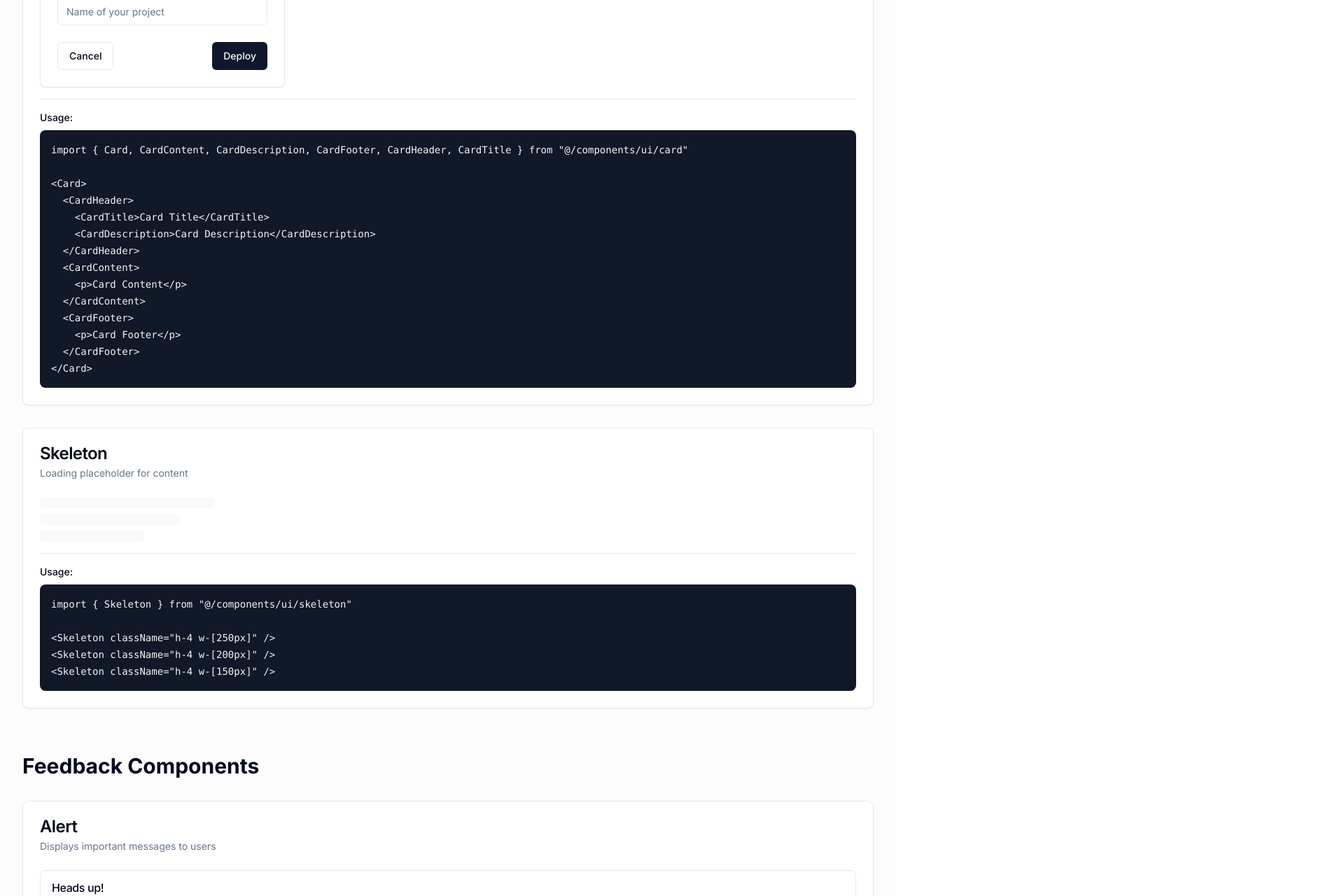
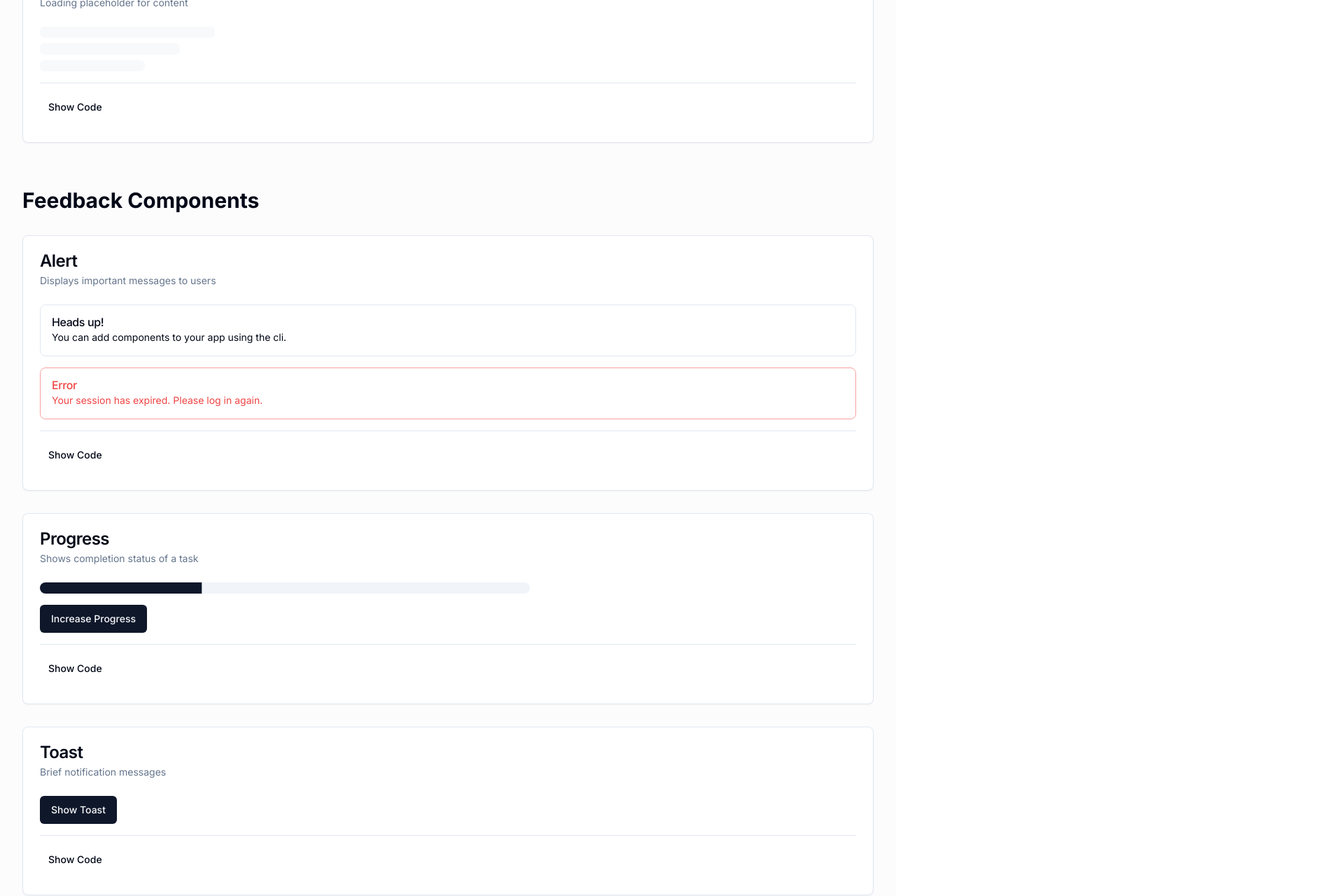
Before and after one commit to aibuildersmx/website, a Next.js app in the folder apps/web/: page /components-test in a window 1280 px wide. Shown: the part 1420-2700 px from the top of the page at 70% size, 1920 px wide, since content can reach past the window. Built offline with nearby package versions, Linux system fonts and the light colour scheme.

Commit message:
toggleable code exampels

```diff
--- a/apps/web/src/app/components-test/page.tsx
+++ b/apps/web/src/app/components-test/page.tsx
@@ -486,6 +486,11 @@ export default function ComponentsTestPage() {
   const [progress, setProgress] = useState(33);
   const [isVisible, setIsVisible] = useState(true);
   const [selectedId, setSelectedId] = useState<string | null>(null);
+  const [showCode, setShowCode] = useState<{ [key: string]: boolean }>({});
+
+  const toggleCode = (componentName: string) => {
+    setShowCode((prev) => ({ ...prev, [componentName]: !prev[componentName] }));
+  };
 
   return (
     <div className="min-h-screen bg-gray-50/50">
@@ -559,8 +564,17 @@ export default function ComponentsTestPage() {
                   </div>
                   <Separator />
                   <div>
-                    <h4 className="text-sm font-medium mb-2">Usage:</h4>
+                    <Button
+                      variant="ghost"
+                      size="sm"
+                      onClick={() => toggleCode("avatar")}
+                      className="mb-2"
+                    >
+                      {showCode.avatar ? "Hide" : "Show"} Code
+                    </Button>
+                    {showCode.avatar && (
                       <CodeBlock code={codeExamples.avatar} />
+                    )}
                   </div>
                 </CardContent>
               </Card>
@@ -581,8 +595,15 @@ export default function ComponentsTestPage() {
                   </div>
                   <Separator />
                   <div>
-                    <h4 className="text-sm font-medium mb-2">Usage:</h4>
-                    <CodeBlock code={codeExamples.badge} />
+                    <Button
+                      variant="ghost"
+                      size="sm"
+                      onClick={() => toggleCode("badge")}
+                      className="mb-2"
+                    >
+                      {showCode.badge ? "Hide" : "Show"} Code
+                    </Button>
+                    {showCode.badge && <CodeBlock code={codeExamples.badge} />}
                   </div>
                 </CardContent>
               </Card>
@@ -622,8 +643,15 @@ export default function ComponentsTestPage() {
                   </Card>
                   <Separator />
                   <div>
-                    <h4 className="text-sm font-medium mb-2">Usage:</h4>
-                    <CodeBlock code={codeExamples.card} />
+                    <Button
+                      variant="ghost"
+                      size="sm"
+                      onClick={() => toggleCode("card")}
+                      className="mb-2"
+                    >
+                      {showCode.card ? "Hide" : "Show"} Code
+                    </Button>
+                    {showCode.card && <CodeBlock code={codeExamples.card} />}
                   </div>
                 </CardContent>
               </Card>
@@ -643,8 +671,17 @@ export default function ComponentsTestPage() {
                   </div>
                   <Separator />
                   <div>
-                    <h4 className="text-sm font-medium mb-2">Usage:</h4>
+                    <Button
+                      variant="ghost"
+                      size="sm"
+                      onClick={() => toggleCode("skeleton")}
+                      className="mb-2"
+                    >
+                      {showCode.skeleton ? "Hide" : "Show"} Code
+                    </Button>
+                    {showCode.skeleton && (
                       <CodeBlock code={codeExamples.skeleton} />
+                    )}
                   </div>
                 </CardContent>
               </Card>
@@ -678,8 +715,15 @@ export default function ComponentsTestPage() {
                   </div>
                   <Separator />
                   <div>
-                    <h4 className="text-sm font-medium mb-2">Usage:</h4>
-                    <CodeBlock code={codeExamples.alert} />
+                    <Button
+                      variant="ghost"
+                      size="sm"
+                      onClick={() => toggleCode("alert")}
+                      className="mb-2"
+                    >
+                      {showCode.alert ? "Hide" : "Show"} Code
+                    </Button>
+                    {showCode.alert && <CodeBlock code={codeExamples.alert} />}
                   </div>
                 </CardContent>
               </Card>
@@ -706,8 +750,17 @@ export default function ComponentsTestPage() {
                   </div>
                   <Separator />
                   <div>
-                    <h4 className="text-sm font-medium mb-2">Usage:</h4>
+                    <Button
+                      variant="ghost"
+                      size="sm"
+                      onClick={() => toggleCode("progress")}
+                      className="mb-2"
+                    >
+                      {showCode.progress ? "Hide" : "Show"} Code
+                    </Button>
+                    {showCode.progress && (
                       <CodeBlock code={codeExamples.progress} />
+                    )}
                   </div>
                 </CardContent>
               </Card>
@@ -730,8 +783,15 @@ export default function ComponentsTestPage() {
                   </Button>
                   <Separator />
                   <div>
-                    <h4 className="text-sm font-medium mb-2">Usage:</h4>
-                    <CodeBlock code={codeExamples.toast} />
+                    <Button
+                      variant="ghost"
+                      size="sm"
+                      onClick={() => toggleCode("toast")}
+                      className="mb-2"
+                    >
+                      {showCode.toast ? "Hide" : "Show"} Code
+                    </Button>
+                    {showCode.toast && <CodeBlock code={codeExamples.toast} />}
                   </div>
                 </CardContent>
               </Card>
@@ -760,8 +820,17 @@ export default function ComponentsTestPage() {
                   </div>
                   <Separator />
                   <div>
-                    <h4 className="text-sm font-medium mb-2">Usage:</h4>
+                    <Button
+                      variant="ghost"
+                      size="sm"
+                      onClick={() => toggleCode("button")}
+                      className="mb-2"
+                    >
+                      {showCode.button ? "Hide" : "Show"} Code
+                    </Button>
+                    {showCode.button && (
                       <CodeBlock code={codeExamples.button} />
+                    )}
                   </div>
                 </CardContent>
               </Card>
@@ -784,8 +853,15 @@ export default function ComponentsTestPage() {
                   </div>
                   <Separator />
                   <div>
-                    <h4 className="text-sm font-medium mb-2">Usage:</h4>
-                    <CodeBlock code={codeExamples.input} />
+                    <Button
+                      variant="ghost"
+                      size="sm"
+                      onClick={() => toggleCode("input")}
+                      className="mb-2"
+                    >
+                      {showCode.input ? "Hide" : "Show"} Code
+                    </Button>
+                    {showCode.input && <CodeBlock code={codeExamples.input} />}
                   </div>
                 </CardContent>
               </Card>
@@ -808,8 +884,17 @@ export default function ComponentsTestPage() {
                   </div>
                   <Separator />
                   <div>
-                    <h4 className="text-sm font-medium mb-2">Usage:</h4>
+                    <Button
+                      variant="ghost"
+                      size="sm"
+                      onClick={() => toggleCode("checkbox")}
+                      className="mb-2"
+                    >
+                      {showCode.checkbox ? "Hide" : "Show"} Code
+                    </Button>
+                    {showCode.checkbox && (
                       <CodeBlock code={codeExamples.checkbox} />
+                    )}
                   </div>
                 </CardContent>
               </Card>
@@ -830,8 +915,17 @@ export default function ComponentsTestPage() {
                   </div>
                   <Separator />
                   <div>
-                    <h4 className="text-sm font-medium mb-2">Usage:</h4>
+                    <Button
+                      variant="ghost"
+                      size="sm"
+                      onClick={() => toggleCode("switch")}
+                      className="mb-2"
+                    >
+                      {showCode.switch ? "Hide" : "Show"} Code
+                    </Button>
+                    {showCode.switch && (
                       <CodeBlock code={codeExamples.switch} />
+                    )}
                   </div>
                 </CardContent>
               </Card>
@@ -856,8 +950,17 @@ export default function ComponentsTestPage() {
                   </Select>
                   <Separator />
                   <div>
-                    <h4 className="text-sm font-medium mb-2">Usage:</h4>
+                    <Button
+                      variant="ghost"
+                      size="sm"
+                      onClick={() => toggleCode("select")}
+                      className="mb-2"
+                    >
+                      {showCode.select ? "Hide" : "Show"} Code
+                    </Button>
+                    {showCode.select && (
                       <CodeBlock code={codeExamples.select} />
+                    )}
                   </div>
                 </CardContent>
               </Card>
@@ -874,8 +977,17 @@ export default function ComponentsTestPage() {
                   />
                   <Separator />
                   <div>
-                    <h4 className="text-sm font-medium mb-2">Usage:</h4>
+                    <Button
+                      variant="ghost"
+                      size="sm"
+                      onClick={() => toggleCode("textarea")}
+                      className="mb-2"
+                    >
+                      {showCode.textarea ? "Hide" : "Show"} Code
+                    </Button>
+                    {showCode.textarea && (
                       <CodeBlock code={codeExamples.textarea} />
+                    )}
                   </div>
                 </CardContent>
               </Card>
@@ -906,8 +1018,17 @@ export default function ComponentsTestPage() {
                   </DropdownMenu>
                   <Separator />
                   <div>
-                    <h4 className="text-sm font-medium mb-2">Usage:</h4>
+                    <Button
+                      variant="ghost"
+                      size="sm"
+                      onClick={() => toggleCode("dropdown")}
+                      className="mb-2"
+                    >
+                      {showCode.dropdown ? "Hide" : "Show"} Code
+                    </Button>
+                    {showCode.dropdown && (
                       <CodeBlock code={codeExamples.dropdown} />
+                    )}
                   </div>
                 </CardContent>
               </Card>
@@ -934,8 +1055,15 @@ export default function ComponentsTestPage() {
                   </Tabs>
                   <Separator />
                   <div>
-                    <h4 className="text-sm font-medium mb-2">Usage:</h4>
-                    <CodeBlock code={codeExamples.tabs} />
+                    <Button
+                      variant="ghost"
+                      size="sm"
+                      onClick={() => toggleCode("tabs")}
+                      className="mb-2"
+                    >
+                      {showCode.tabs ? "Hide" : "Show"} Code
+                    </Button>
+                    {showCode.tabs && <CodeBlock code={codeExamples.tabs} />}
                   </div>
                 </CardContent>
               </Card>
@@ -981,8 +1109,17 @@ export default function ComponentsTestPage() {
                   </Dialog>
                   <Separator />
                   <div>
-                    <h4 className="text-sm font-medium mb-2">Usage:</h4>
+                    <Button
+                      variant="ghost"
+                      size="sm"
+                      onClick={() => toggleCode("dialog")}
+                      className="mb-2"
+                    >
+                      {showCode.dialog ? "Hide" : "Show"} Code
+                    </Button>
+                    {showCode.dialog && (
                       <CodeBlock code={codeExamples.dialog} />
+                    )}
                   </div>
                 </CardContent>
               </Card>
@@ -1017,8 +1154,17 @@ export default function ComponentsTestPage() {
                   </AlertDialog>
                   <Separator />
                   <div>
-                    <h4 className="text-sm font-medium mb-2">Usage:</h4>
+                    <Button
+                      variant="ghost"
+                      size="sm"
+                      onClick={() => toggleCode("alertDialog")}
+                      className="mb-2"
+                    >
+                      {showCode.alertDialog ? "Hide" : "Show"} Code
+                    </Button>
+                    {showCode.alertDialog && (
                       <CodeBlock code={codeExamples.alertDialog} />
+                    )}
                   </div>
                 </CardContent>
               </Card>
@@ -1050,8 +1196,17 @@ export default function ComponentsTestPage() {
                   </Popover>
                   <Separator />
                   <div>
-                    <h4 className="text-sm font-medium mb-2">Usage:</h4>
+                    <Button
+                      variant="ghost"
+                      size="sm"
+                      onClick={() => toggleCode("popover")}
+                      className="mb-2"
+                    >
+                      {showCode.popover ? "Hide" : "Show"} Code
+                    </Button>
+                    {showCode.popover && (
                       <CodeBlock code={codeExamples.popover} />
+                    )}
                   </div>
                 </CardContent>
               </Card>
@@ -1086,8 +1241,17 @@ export default function ComponentsTestPage() {
                   </Accordion>
                   <Separator />
                   <div>
-                    <h4 className="text-sm font-medium mb-2">Usage:</h4>
+                    <Button
+                      variant="ghost"
+                      size="sm"
+                      onClick={() => toggleCode("accordion")}
+                      className="mb-2"
+                    >
+                      {showCode.accordion ? "Hide" : "Show"} Code
+                    </Button>
+                    {showCode.accordion && (
                       <CodeBlock code={codeExamples.accordion} />
+                    )}
                   </div>
                 </CardContent>
               </Card>
@@ -1120,8 +1284,17 @@ export default function ComponentsTestPage() {
                   </div>
                   <Separator />
                   <div>
-                    <h4 className="text-sm font-medium mb-2">Usage:</h4>
+                    <Button
+                      variant="ghost"
+                      size="sm"
+                      onClick={() => toggleCode("separator")}
+                      className="mb-2"
+                    >
+                      {showCode.separator ? "Hide" : "Show"} Code
+                    </Button>
+                    {showCode.separator && (
                       <CodeBlock code={codeExamples.separator} />
+                    )}
                   </div>
                 </CardContent>
               </Card>
@@ -1163,8 +1336,17 @@ export default function ComponentsTestPage() {
                   </div>
                   <Separator />
                   <div>
-                    <h4 className="text-sm font-medium mb-2">Usage:</h4>
+                    <Button
+                      variant="ghost"
+                      size="sm"
+                      onClick={() => toggleCode("fadeAnimation")}
+                      className="mb-2"
+                    >
+                      {showCode.fadeAnimation ? "Hide" : "Show"} Code
+                    </Button>
+                    {showCode.fadeAnimation && (
                       <CodeBlock code={codeExamples.fadeAnimation} />
+                    )}
                   </div>
                 </CardContent>
               </Card>
@@ -1185,8 +1367,17 @@ export default function ComponentsTestPage() {
                   />
                   <Separator />
                   <div>
-                    <h4 className="text-sm font-medium mb-2">Usage:</h4>
+                    <Button
+                      variant="ghost"
+                      size="sm"
+                      onClick={() => toggleCode("scaleRotateAnimation")}
+                      className="mb-2"
+                    >
+                      {showCode.scaleRotateAnimation ? "Hide" : "Show"} Code
+                    </Button>
+                    {showCode.scaleRotateAnimation && (
                       <CodeBlock code={codeExamples.scaleRotateAnimation} />
+                    )}
                   </div>
                 </CardContent>
               </Card>
@@ -1232,8 +1423,17 @@ export default function ComponentsTestPage() {
                   </motion.ul>
                   <Separator />
                   <div>
-                    <h4 className="text-sm font-medium mb-2">Usage:</h4>
+                    <Button
+                      variant="ghost"
+                      size="sm"
+                      onClick={() => toggleCode("staggerAnimation")}
+                      className="mb-2"
+                    >
+                      {showCode.staggerAnimation ? "Hide" : "Show"} Code
+                    </Button>
+                    {showCode.staggerAnimation && (
                       <CodeBlock code={codeExamples.staggerAnimation} />
+                    )}
                   </div>
                 </CardContent>
               </Card>
@@ -1262,8 +1462,17 @@ export default function ComponentsTestPage() {
                   </div>
                   <Separator />
                   <div>
-                    <h4 className="text-sm font-medium mb-2">Usage:</h4>
+                    <Button
+                      variant="ghost"
+                      size="sm"
+                      onClick={() => toggleCode("dragAnimation")}
+                      className="mb-2"
+                    >
+                      {showCode.dragAnimation ? "Hide" : "Show"} Code
+                    </Button>
+                    {showCode.dragAnimation && (
                       <CodeBlock code={codeExamples.dragAnimation} />
+                    )}
                   </div>
                 </CardContent>
               </Card>
@@ -1306,8 +1515,17 @@ export default function ComponentsTestPage() {
                   </div>
                   <Separator />
                   <div>
-                    <h4 className="text-sm font-medium mb-2">Usage:</h4>
+                    <Button
+                      variant="ghost"
+                      size="sm"
+                      onClick={() => toggleCode("layoutAnimation")}
+                      className="mb-2"
+                    >
+                      {showCode.layoutAnimation ? "Hide" : "Show"} Code
+                    </Button>
+                    {showCode.layoutAnimation && (
                       <CodeBlock code={codeExamples.layoutAnimation} />
+                    )}
                   </div>
                 </CardContent>
               </Card>
@@ -1341,8 +1559,17 @@ export default function ComponentsTestPage() {
                   </svg>
                   <Separator />
                   <div>
-                    <h4 className="text-sm font-medium mb-2">Usage:</h4>
+                    <Button
+                      variant="ghost"
+                      size="sm"
+                      onClick={() => toggleCode("pathAnimation")}
+                      className="mb-2"
+                    >
+                      {showCode.pathAnimation ? "Hide" : "Show"} Code
+                    </Button>
+                    {showCode.pathAnimation && (
                       <CodeBlock code={codeExamples.pathAnimation} />
+                    )}
                   </div>
                 </CardContent>
               </Card>
@@ -1366,8 +1593,17 @@ export default function ComponentsTestPage() {
                   </motion.button>
                   <Separator />
                   <div>
-                    <h4 className="text-sm font-medium mb-2">Usage:</h4>
+                    <Button
+                      variant="ghost"
+                      size="sm"
+                      onClick={() => toggleCode("gestureAnimation")}
+                      className="mb-2"
+                    >
+                      {showCode.gestureAnimation ? "Hide" : "Show"} Code
+                    </Button>
+                    {showCode.gestureAnimation && (
                       <CodeBlock code={codeExamples.gestureAnimation} />
+                    )}
                   </div>
                 </CardContent>
               </Card>
@@ -1393,8 +1629,17 @@ export default function ComponentsTestPage() {
                   </motion.div>
                   <Separator />
                   <div>
-                    <h4 className="text-sm font-medium mb-2">Usage:</h4>
+                    <Button
+                      variant="ghost"
+                      size="sm"
+                      onClick={() => toggleCode("scrollAnimation")}
+                      className="mb-2"
+                    >
+                      {showCode.scrollAnimation ? "Hide" : "Show"} Code
+                    </Button>
+                    {showCode.scrollAnimation && (
                       <CodeBlock code={codeExamples.scrollAnimation} />
+                    )}
                   </div>
                 </CardContent>
               </Card>
```
Lines whose indentation alone changed are shown as unchanged.
